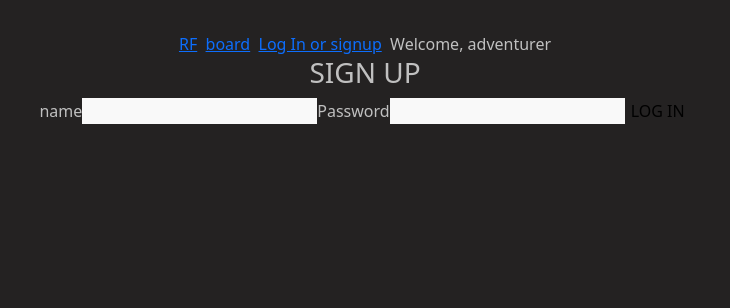
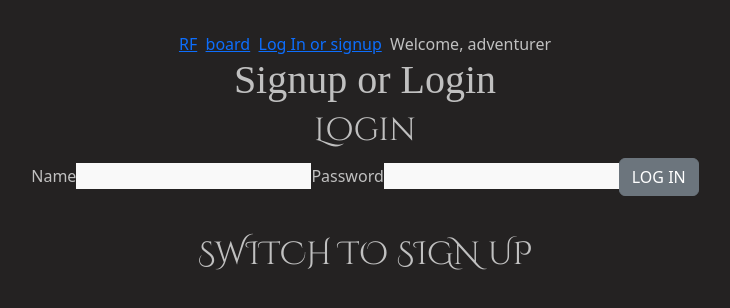
Before and after one commit to AndrewDHulse/Rogue-Forge, a React (Vite) app: page /auth in a window 1280 px wide. Shown: the top 308 px of the page, without its empty margins (275-1005 px from the left). Built offline with nearby package versions, Linux system fonts and the light colour scheme; no server answers; a web font is replaced by a local one.

Commit message:
let sessions re-fetch upon creation of new session

```diff
--- a/src/components/LoginForm/LoginForm.jsx
+++ b/src/components/LoginForm/LoginForm.jsx
@@ -1,6 +1,7 @@
 import { useState } from 'react';
 import * as usersService from '../../utilities/users-service';
 import { useNavigate } from 'react-router-dom';
+import { Button } from 'react-bootstrap';
 
 export default function LoginForm({ setUser }) {
   const [credentials, setCredentials] = useState({
@@ -32,12 +33,13 @@ export default function LoginForm({ setUser }) {
   return (
     <div>
       <div className="form-container">
+        <h2>Login</h2>
         <form autoComplete="off" onSubmit={handleSubmit}>
-          <label>name</label>
+          <label>Name</label>
           <input type="text" name="name" value={credentials.name} onChange={handleChange} required />
           <label>Password</label>
           <input type="password" name="password" value={credentials.password} onChange={handleChange} required />
-          <button type="submit">LOG IN</button>
+          <Button variant="secondary" type="submit">LOG IN</Button>
         </form>
       </div>
       <p className="error-message">&nbsp;{error}</p>
--- a/src/components/SignUpForm/SignUpForm.jsx
+++ b/src/components/SignUpForm/SignUpForm.jsx
@@ -2,7 +2,7 @@ import { useState } from 'react';
 import { signUp } from '../../utilities/users-service';
 import { useNavigate } from 'react-router-dom';
 import { showCharacterSheetsforUser } from '../../utilities/characterSheets-api';
-
+import { Button } from 'react-bootstrap';
 export default function SignUpForm({setUser }) {
   const [formData, setFormData] = useState({
     name: '',
@@ -70,7 +70,7 @@ export default function SignUpForm({setUser }) {
             <option value="DM">DM</option>
           </select>
         </div>
-        <button type="submit">Sign Up</button>
+        <Button variant="secondary" type="submit">Sign Up</Button>
       </form>
     </div>
   );
--- a/src/pages/App/App.jsx
+++ b/src/pages/App/App.jsx
@@ -38,8 +38,8 @@ export default function App() {
         <Route path="/sessions/table" element={<SessionTable user={user} />} />
         {user && (
           <>
-            <Route path="/sessions/new" element={<NewSessionPage />} />
-            <Route path="/sessions/index" element={<SessionIndex sessions={sessions} />} />
+            <Route path="/sessions/new" element={<NewSessionPage setSessions={setSessions} />} />
+            <Route path="/sessions/index" element={<SessionIndex sessions={sessions} setSessions={setSessions} />} />
             <Route path="/sessions/details/:sessionId" element={<SessionDetailPage sessions={sessions} user={user} />} />
             <Route path="/*" element={<Navigate to="/homepage" />} />
           </>
--- a/src/pages/AuthPage/AuthPage.jsx
+++ b/src/pages/AuthPage/AuthPage.jsx
@@ -10,10 +10,11 @@ export default function AuthPage({ setUser }) {
 
     return (
         <main className="AuthPage">
+            <h1>Signup or Login</h1>
+            {showLogin ? <LoginForm setUser={setUser} /> : <SignUpForm setUser={setUser} />}
             <div>
-                <h3 onClick={() => setShowLogin(!showLogin)}>{showLogin ? 'SIGN UP' : 'LOG IN'}</h3>
+                <h2 onClick={() => setShowLogin(!showLogin)}>{showLogin ? 'SWITCH TO SIGN UP' : 'SWITCH TO LOG IN'}</h2>
             </div>
-            {showLogin ? <LoginForm setUser={setUser} /> : <SignUpForm setUser={setUser} />}
         </main>
     );
 }
--- a/src/pages/NewSessionPage/NewSessionPage.jsx
+++ b/src/pages/NewSessionPage/NewSessionPage.jsx
@@ -1,5 +1,5 @@
 import { useState, useEffect, useRef } from 'react';
-import { createSession } from '../../utilities/sessions-api';
+import { createSession, getAllSessions } from '../../utilities/sessions-api';
 import { getUser } from '../../utilities/users-service';
 import CampaignNameField from '../../components/CampaignNameField/CampaignNameField';
 import SystemField from '../../components/SystemField/SystemField';
@@ -7,7 +7,7 @@ import PlayersField from '../../components/PlayersField/PlayersField';
 import { useNavigate } from 'react-router-dom';
 
 
-export default function NewSessionPage(){
+export default function NewSessionPage({setSessions}){
     const navigate= useNavigate();
     const currentUser= getUser()
     const [currentField, setCurrentField]=useState(0);
@@ -62,7 +62,9 @@ export default function NewSessionPage(){
         try{
             await createSession(sessionData);
             console.log('session creation successful')
-            navigate('/');
+            const fetchedSessions = await getAllSessions();
+            setSessions(fetchedSessions)
+            navigate('/sessions/index');
         }catch(err){
             console.log('failed to create new session',err)
         }
--- a/src/pages/SessionIndex/SessionIndex.jsx
+++ b/src/pages/SessionIndex/SessionIndex.jsx
@@ -1,11 +1,12 @@
 import { Link } from 'react-router-dom';
 import { getAllUsers } from '../../utilities/users-api';
+import { getAllSessions } from '../../utilities/sessions-api';
 import { findUserNameById } from '../../utilities/users-service';
 import { useState, useEffect } from 'react';
 import { Card } from 'react-bootstrap';
 import './SessionIndex.css';
 
-export default function SessionIndex({ sessions }) {
+export default function SessionIndex({ sessions, setSessions }) {
     console.log('sessions passed to sessionindex', sessions);
     const [users, setUsers] = useState([]);
     const [isLoading, setIsLoading] = useState(true);
@@ -16,6 +17,8 @@ export default function SessionIndex({ sessions }) {
                 const fetchedUsers = await getAllUsers();
                 setUsers(fetchedUsers);
                 setIsLoading(false);
+                const fetchedSessions = await getAllSessions();
+                setSessions(fetchedSessions);
             } catch (error) {
                 console.error('Error fetching users:', error);
             }
```
